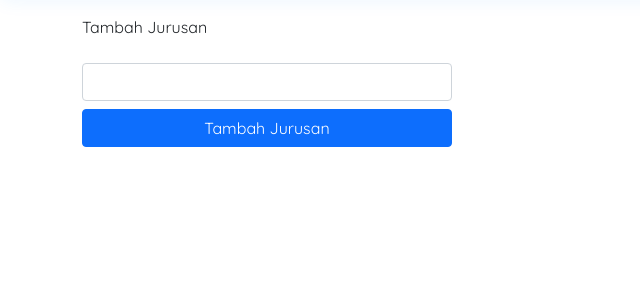
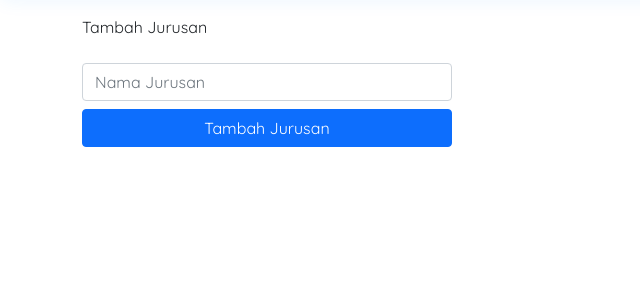
Before and after one commit to ysfwicaksana/ppdb-sekolah, a PHP site: page /admin/add-major.php in a window 1280 px wide. Shown: the part 55-355 px from the top of the page, without its empty margins (0-640 px from the left). Run offline with PHP 8.4, Linux system fonts and the light colour scheme; a user stored in the database is signed in; some libraries are stand-ins or nearby versions.

Commit message:
perbaiki halaman tambah jurusan

```diff
--- a/admin/add-major.php
+++ b/admin/add-major.php
@@ -36,7 +36,7 @@
           <p>Tambah Jurusan</p>
 
           <form action="" method="post" class="d-flex flex-column mb-3 gap-2 form" style="width: 370px; max-width: 100%">
-              <input type="text" name="nama_jurusan" class="form-control" required>
+              <input type="text" name="nama_jurusan" class="form-control" placeholder="Nama Jurusan" required>
               <button type="submit" name="submit-data" class="btn btn-primary">Tambah Jurusan</button>
           </form>
       </div>
```
